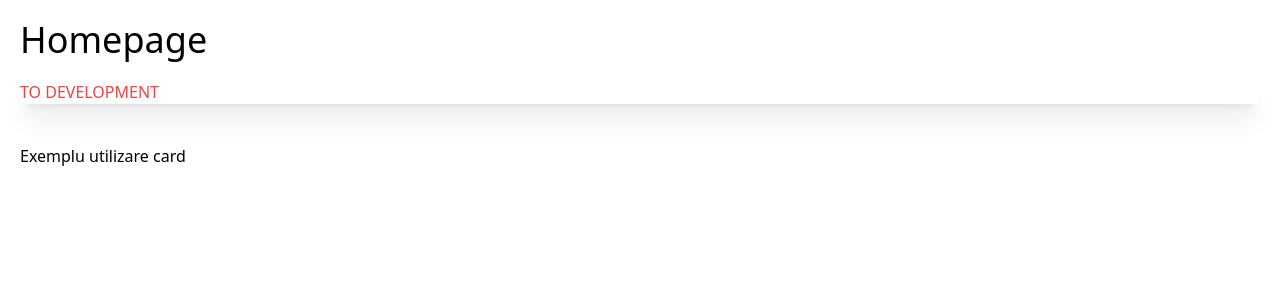
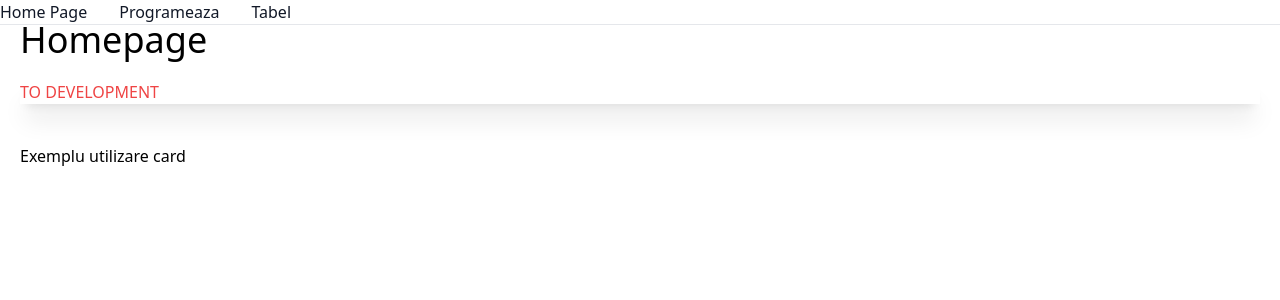
Before and after one commit to Fundatia-Sinca/armoniatracks, a Vue app in the folder frontend/: page / in a window 1280 px wide. Shown: the top 300 px of the page. Built offline with nearby package versions, Linux system fonts and the light colour scheme; no server answers.

Commit message:
added navigation bar

```diff
--- /dev/null
+++ b/frontend/src/components/Navbar.vue
@@ -0,0 +1,20 @@
+<script setup>
+</script>
+<template>
+<nav class="bg-white dark:bg-gray-900 fixed w-full z-20 top-0 start-0 border-b border-gray-200 dark:border-gray-600">
+  <div class="items-center justify-between hidden w-full md:flex md:w-auto md:order-1" id="navbar-sticky">
+    <ul class="flex flex-col p-4 md:p-0 mt-4 font-medium border border-gray-100 rounded-lg bg-gray-50 md:space-x-8 rtl:space-x-reverse md:flex-row md:mt-0 md:border-0 md:bg-white dark:bg-gray-800 md:dark:bg-gray-900 dark:border-gray-700">
+      <li>
+        <RouterLink :to="{ name: 'homepage' }"  class="block py-2 px-3 text-gray-900 rounded hover:bg-gray-100 md:hover:bg-transparent md:hover:text-blue-700 md:p-0 md:dark:hover:text-blue-500 dark:text-white dark:hover:bg-gray-700 dark:hover:text-white md:dark:hover:bg-transparent dark:border-gray-700">Home Page</RouterLink>
+      </li>
+      <li>
+        <RouterLink :to="{ name: 'devpage' }"  class="block py-2 px-3 text-gray-900 rounded hover:bg-gray-100 md:hover:bg-transparent md:hover:text-blue-700 md:p-0 md:dark:hover:text-blue-500 dark:text-white dark:hover:bg-gray-700 dark:hover:text-white md:dark:hover:bg-transparent dark:border-gray-700">Programeaza</RouterLink>
+      </li>
+      <li>
+        <a href="#" class="block py-2 px-3 text-gray-900 rounded hover:bg-gray-100 md:hover:bg-transparent md:hover:text-blue-700 md:p-0 md:dark:hover:text-blue-500 dark:text-white dark:hover:bg-gray-700 dark:hover:text-white md:dark:hover:bg-transparent dark:border-gray-700">Tabel</a>
+      </li>
+    </ul>
+  </div>
+</nav>
+</template>
+<style scoped></style>
--- a/frontend/src/views/DevPage.vue
+++ b/frontend/src/views/DevPage.vue
@@ -1,5 +1,6 @@
 <script setup>
-import Form from "@/components/Form.vue" </script>
+import Form from "@/components/Form.vue"
+import Navbar from "@/components/Navbar.vue" </script>
 <template>
     <div class="flex flex-col gap-y-5 p-5">
         <span class="text-4xl text-black">Development</span>
@@ -9,6 +10,7 @@ import Form from "@/components/Form.vue" </script>
 
 
     <span class="p-5">Aici lucrati.</span>
+    <Navbar/>
     <Form/>
 
 </template>
--- a/frontend/src/views/HomePage.vue
+++ b/frontend/src/views/HomePage.vue
@@ -1,12 +1,14 @@
 <script setup>
 import CardCP from "@/components/CardCP.vue"
-</script>
+import Navbar from "@/components/Navbar.vue" </script>
+
 <template>
     <div class="flex flex-col gap-y-5 p-5">
         <span class="text-4xl text-black">Homepage</span>
         <RouterLink :to="{ name: 'devpage' }" class="text-md text-red-500 shadow-xl uppercase">To
             Development</RouterLink>
     </div>
+    <Navbar/>
     <CardCP title="Exemplu utilizare card" class="p-5" />
 
 </template>
```
